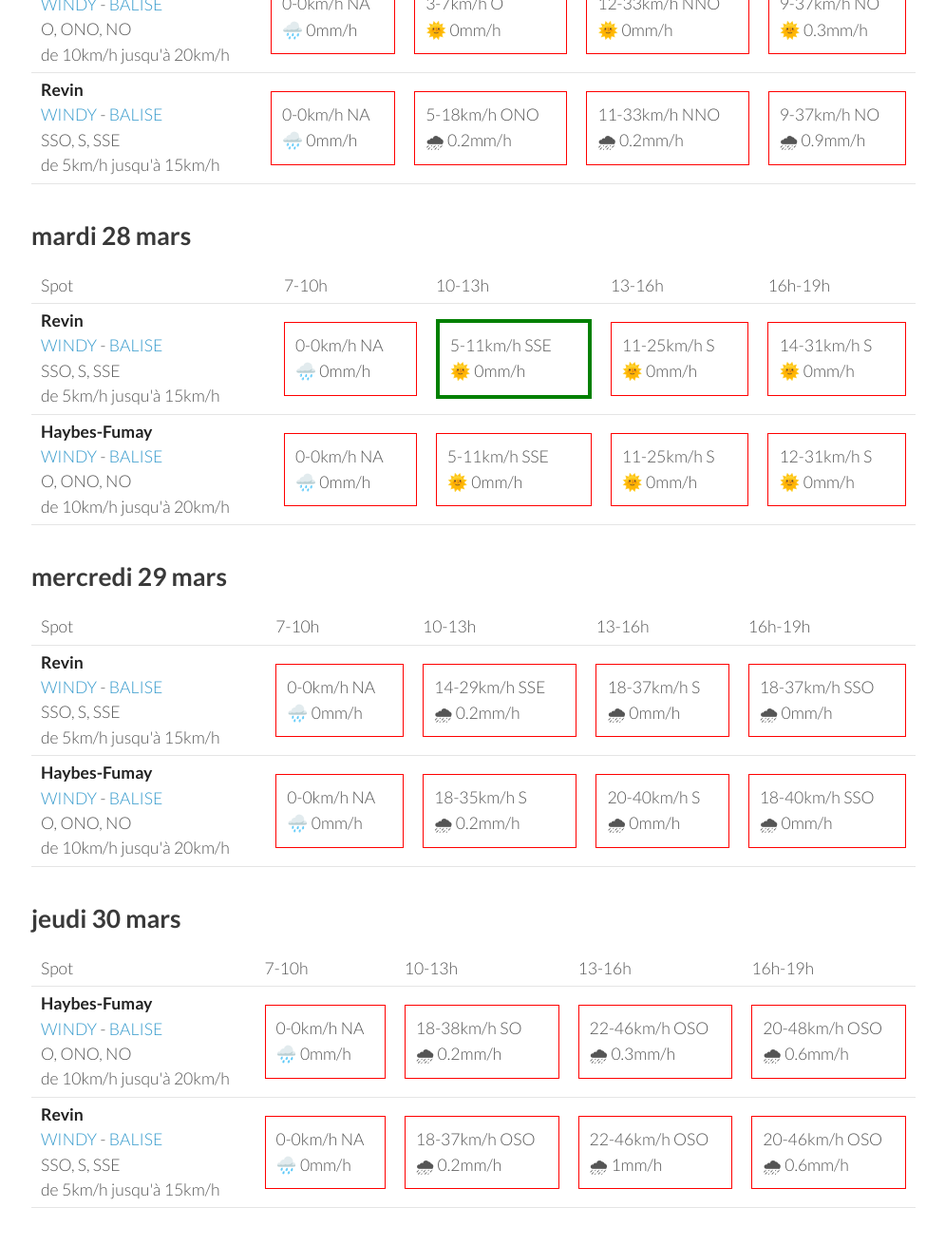
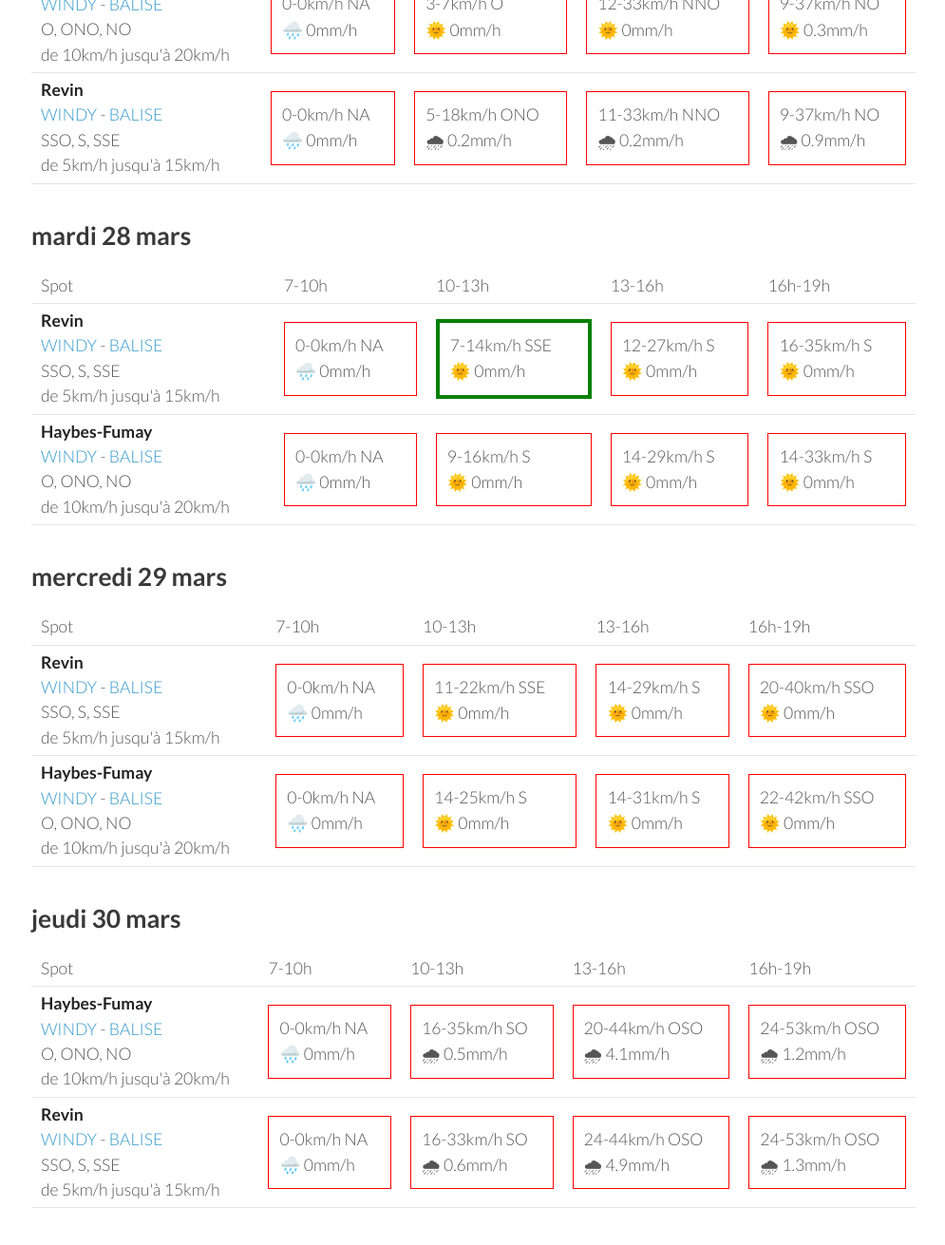
Before and after one commit to parapente-dans-le-nord/parapente-dans-le-nord.github.io, a Jekyll site: the page built from ardennes.markdown, in a window 1280 px wide and 1400 px high, scrolled down 766 px. Shown: the top 1311 px of the window at 95% size, without its empty margins (25-1020 px from the left). Built offline with Jekyll 4.4.1, drawn with Linux system fonts in a browser that asks for light colours; some of the changed text lies outside the part shown.

Commit message:
update index.markdown

```diff
--- a/ardennes.markdown
+++ b/ardennes.markdown
@@ -93,18 +93,18 @@ page mise à jour le dimanche 26 mars 06:10
         <td><strong>Revin</strong><br><a href="https://windy.com/49.948/4.625?49.543,4.625,8">WINDY</a> - <span class=""><a href="http://www.balisemeteo.com/balise.php?idBalise=5019">BALISE</a> </span><br> <span class="vent-favorable">SSO, S, SSE</span><br><span class="force-vent">de 5km/h jusqu'à 15km/h</span> </td>
 
             <td><div class="not-flyable"><p>0-0km/h NA</p><p>🌧️ 0mm/h</p></div></td>
-            <td><div class="flyable"><p>5-11km/h SSE</p><p>🌞 0mm/h</p></div></td>
-            <td><div class="not-flyable"><p>11-25km/h S</p><p>🌞 0mm/h</p></div></td>
-            <td><div class="not-flyable"><p>14-31km/h S</p><p>🌞 0mm/h</p></div></td>
+            <td><div class="flyable"><p>7-14km/h SSE</p><p>🌞 0mm/h</p></div></td>
+            <td><div class="not-flyable"><p>12-27km/h S</p><p>🌞 0mm/h</p></div></td>
+            <td><div class="not-flyable"><p>16-35km/h S</p><p>🌞 0mm/h</p></div></td>
 
     </tr>
 <tr>
         <td><strong>Haybes-Fumay</strong><br><a href="https://windy.com/49.998/4.715?49.913,4.738,10">WINDY</a> - <span class=""><a href="http://www.balisemeteo.com/balise.php?idBalise=104">BALISE</a> </span><br> <span class="vent-favorable">O, ONO, NO</span><br><span class="force-vent">de 10km/h jusqu'à 20km/h</span> </td>
 
             <td><div class="not-flyable"><p>0-0km/h NA</p><p>🌧️ 0mm/h</p></div></td>
-            <td><div class="not-flyable"><p>5-11km/h SSE</p><p>🌞 0mm/h</p></div></td>
-            <td><div class="not-flyable"><p>11-25km/h S</p><p>🌞 0mm/h</p></div></td>
-            <td><div class="not-flyable"><p>12-31km/h S</p><p>🌞 0mm/h</p></div></td>
+            <td><div class="not-flyable"><p>9-16km/h S</p><p>🌞 0mm/h</p></div></td>
+            <td><div class="not-flyable"><p>14-29km/h S</p><p>🌞 0mm/h</p></div></td>
+            <td><div class="not-flyable"><p>14-33km/h S</p><p>🌞 0mm/h</p></div></td>
 
     </tr>
 
@@ -127,18 +127,18 @@ page mise à jour le dimanche 26 mars 06:10
         <td><strong>Revin</strong><br><a href="https://windy.com/49.948/4.625?49.543,4.625,8">WINDY</a> - <span class=""><a href="http://www.balisemeteo.com/balise.php?idBalise=5019">BALISE</a> </span><br> <span class="vent-favorable">SSO, S, SSE</span><br><span class="force-vent">de 5km/h jusqu'à 15km/h</span> </td>
 
             <td><div class="not-flyable"><p>0-0km/h NA</p><p>🌧️ 0mm/h</p></div></td>
-            <td><div class="not-flyable"><p>14-29km/h SSE</p><p>🌧 0.2mm/h</p></div></td>
-            <td><div class="not-flyable"><p>18-37km/h S</p><p>🌧 0mm/h</p></div></td>
-            <td><div class="not-flyable"><p>18-37km/h SSO</p><p>🌧 0mm/h</p></div></td>
+            <td><div class="not-flyable"><p>11-22km/h SSE</p><p>🌞 0mm/h</p></div></td>
+            <td><div class="not-flyable"><p>14-29km/h S</p><p>🌞 0mm/h</p></div></td>
+            <td><div class="not-flyable"><p>20-40km/h SSO</p><p>🌞 0mm/h</p></div></td>
 
     </tr>
 <tr>
         <td><strong>Haybes-Fumay</strong><br><a href="https://windy.com/49.998/4.715?49.913,4.738,10">WINDY</a> - <span class=""><a href="http://www.balisemeteo.com/balise.php?idBalise=104">BALISE</a> </span><br> <span class="vent-favorable">O, ONO, NO</span><br><span class="force-vent">de 10km/h jusqu'à 20km/h</span> </td>
 
             <td><div class="not-flyable"><p>0-0km/h NA</p><p>🌧️ 0mm/h</p></div></td>
-            <td><div class="not-flyable"><p>18-35km/h S</p><p>🌧 0.2mm/h</p></div></td>
-            <td><div class="not-flyable"><p>20-40km/h S</p><p>🌧 0mm/h</p></div></td>
-            <td><div class="not-flyable"><p>18-40km/h SSO</p><p>🌧 0mm/h</p></div></td>
+            <td><div class="not-flyable"><p>14-25km/h S</p><p>🌞 0mm/h</p></div></td>
+            <td><div class="not-flyable"><p>14-31km/h S</p><p>🌞 0mm/h</p></div></td>
+            <td><div class="not-flyable"><p>22-42km/h SSO</p><p>🌞 0mm/h</p></div></td>
 
     </tr>
 
@@ -161,18 +161,18 @@ page mise à jour le dimanche 26 mars 06:10
         <td><strong>Haybes-Fumay</strong><br><a href="https://windy.com/49.998/4.715?49.913,4.738,10">WINDY</a> - <span class=""><a href="http://www.balisemeteo.com/balise.php?idBalise=104">BALISE</a> </span><br> <span class="vent-favorable">O, ONO, NO</span><br><span class="force-vent">de 10km/h jusqu'à 20km/h</span> </td>
 
             <td><div class="not-flyable"><p>0-0km/h NA</p><p>🌧️ 0mm/h</p></div></td>
-            <td><div class="not-flyable"><p>18-38km/h SO</p><p>🌧 0.2mm/h</p></div></td>
-            <td><div class="not-flyable"><p>22-46km/h OSO</p><p>🌧 0.3mm/h</p></div></td>
-            <td><div class="not-flyable"><p>20-48km/h OSO</p><p>🌧 0.6mm/h</p></div></td>
+            <td><div class="not-flyable"><p>16-35km/h SO</p><p>🌧 0.5mm/h</p></div></td>
+            <td><div class="not-flyable"><p>20-44km/h OSO</p><p>🌧 4.1mm/h</p></div></td>
+            <td><div class="not-flyable"><p>24-53km/h OSO</p><p>🌧 1.2mm/h</p></div></td>
 
     </tr>
 <tr>
         <td><strong>Revin</strong><br><a href="https://windy.com/49.948/4.625?49.543,4.625,8">WINDY</a> - <span class=""><a href="http://www.balisemeteo.com/balise.php?idBalise=5019">BALISE</a> </span><br> <span class="vent-favorable">SSO, S, SSE</span><br><span class="force-vent">de 5km/h jusqu'à 15km/h</span> </td>
 
             <td><div class="not-flyable"><p>0-0km/h NA</p><p>🌧️ 0mm/h</p></div></td>
-            <td><div class="not-flyable"><p>18-37km/h OSO</p><p>🌧 0.2mm/h</p></div></td>
-            <td><div class="not-flyable"><p>22-46km/h OSO</p><p>🌧 1mm/h</p></div></td>
-            <td><div class="not-flyable"><p>20-46km/h OSO</p><p>🌧 0.6mm/h</p></div></td>
+            <td><div class="not-flyable"><p>16-33km/h SO</p><p>🌧 0.6mm/h</p></div></td>
+            <td><div class="not-flyable"><p>24-44km/h OSO</p><p>🌧 4.9mm/h</p></div></td>
+            <td><div class="not-flyable"><p>24-53km/h OSO</p><p>🌧 1.3mm/h</p></div></td>
 
     </tr>
 
```
Also changed, not shown: other parts of ardennes.markdown (+1 -1 lines).
